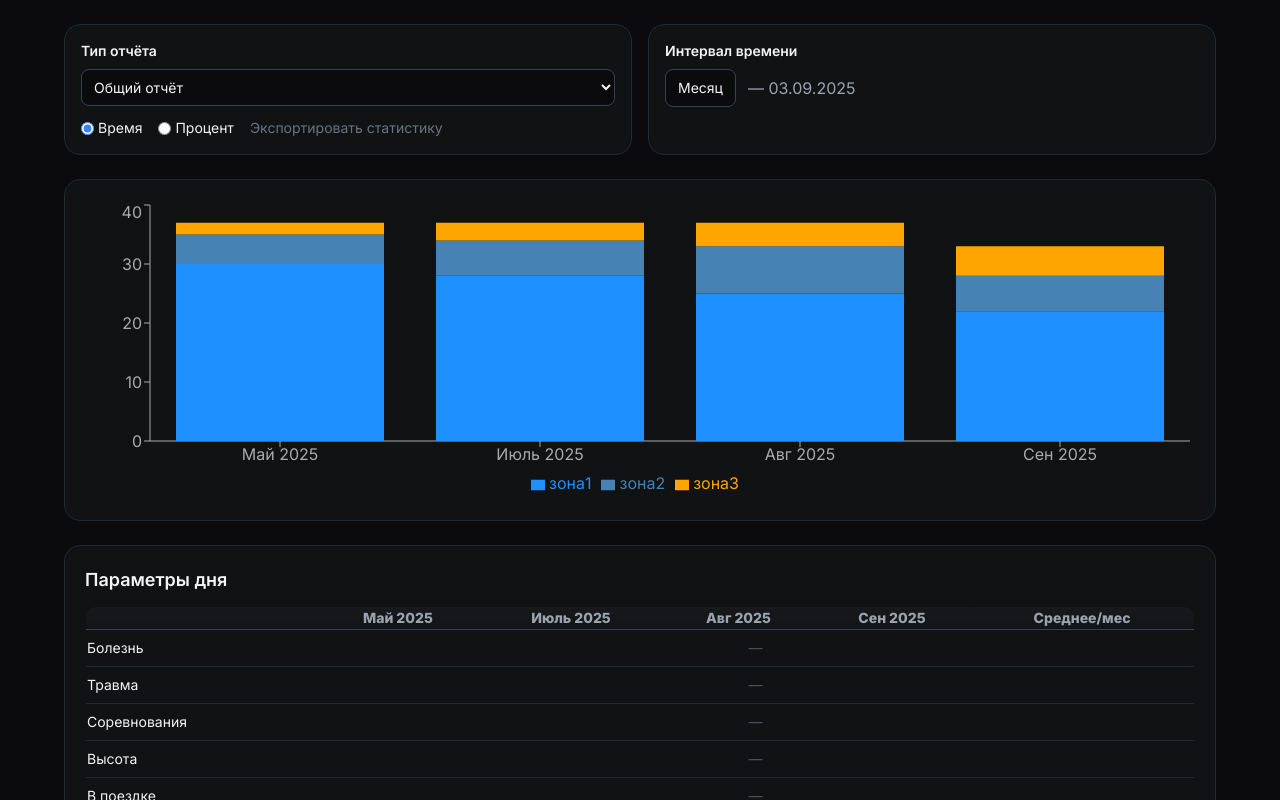
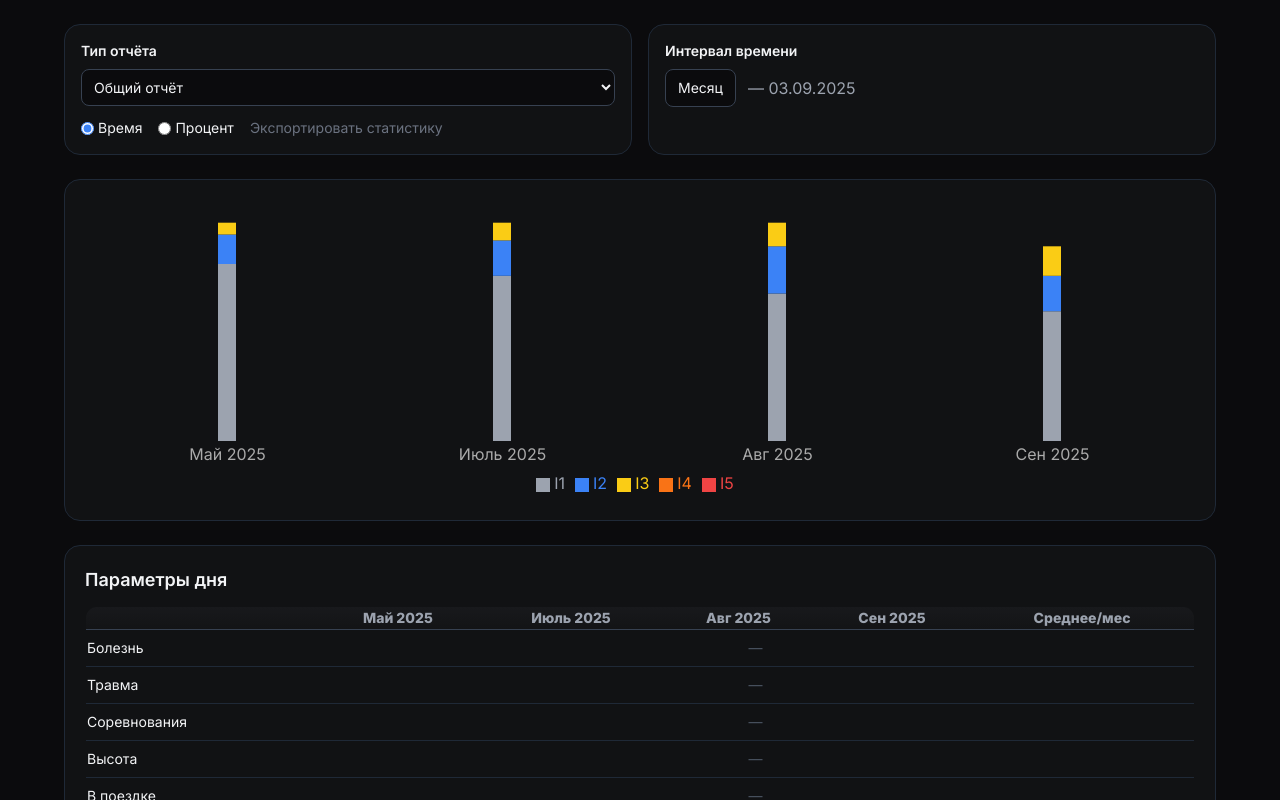
Before and after one commit to mbaliabin/dagbook-test, a React (Vite) app in the folder fasx-frontend/: page /statistics in a window 1280 px wide. Shown: the top 800 px of the page. Built offline with nearby package versions, Linux system fonts and the light colour scheme.

Commit message:
Доработка StatisticsPage.tsx 21

```diff
--- a/fasx-frontend/src/pages/StatisticsPage.tsx
+++ b/fasx-frontend/src/pages/StatisticsPage.tsx
@@ -116,19 +116,40 @@ export default function StatisticsPage() {
         </div>
 
         {/* Диаграмма */}
+        {/* Диаграмма */}
         <div className="bg-[#111214] p-5 rounded-2xl border border-gray-800 animate-fadeIn">
           <ResponsiveContainer width="100%" height={300}>
-            <BarChart data={mockData}>
-              <XAxis dataKey="month" stroke="#aaa" />
-              <YAxis stroke="#aaa" />
-              <Tooltip contentStyle={{ backgroundColor:"#1a1a1d", border:"1px solid #333" }}/>
-              <Legend />
-              <Bar dataKey="зона1" stackId="a" fill="#1E90FF"/>
-              <Bar dataKey="зона2" stackId="a" fill="#4682B4"/>
-              <Bar dataKey="зона3" stackId="a" fill="#FFA500"/>
+            <BarChart data={mockData} barSize={18}>
+              <XAxis dataKey="month" stroke="#aaa" tickLine={false} axisLine={false} />
+              <Tooltip
+                contentStyle={{
+                  backgroundColor: "#1a1a1d",
+                  border: "1px solid #333",
+                  color: "#fff",
+                }}
+              />
+              <Legend
+                payload={[
+                  { value: "I1", type: "square", color: "#9ca3af" },
+                  { value: "I2", type: "square", color: "#3b82f6" },
+                  { value: "I3", type: "square", color: "#facc15" },
+                  { value: "I4", type: "square", color: "#f97316" },
+                  { value: "I5", type: "square", color: "#ef4444" },
+                ]}
+                verticalAlign="bottom"
+                align="center"
+                iconType="square"
+                wrapperStyle={{ marginTop: 10 }}
+              />
+              <Bar dataKey="зона1" stackId="a" fill="#9ca3af" />
+              <Bar dataKey="зона2" stackId="a" fill="#3b82f6" />
+              <Bar dataKey="зона3" stackId="a" fill="#facc15" />
+              <Bar dataKey="зона4" stackId="a" fill="#f97316" />
+              <Bar dataKey="зона5" stackId="a" fill="#ef4444" />
             </BarChart>
           </ResponsiveContainer>
         </div>
+
 
         {/* Параметры дня */}
         <div className="bg-[#111214] p-5 rounded-2xl border border-gray-800 animate-fadeIn">
```
